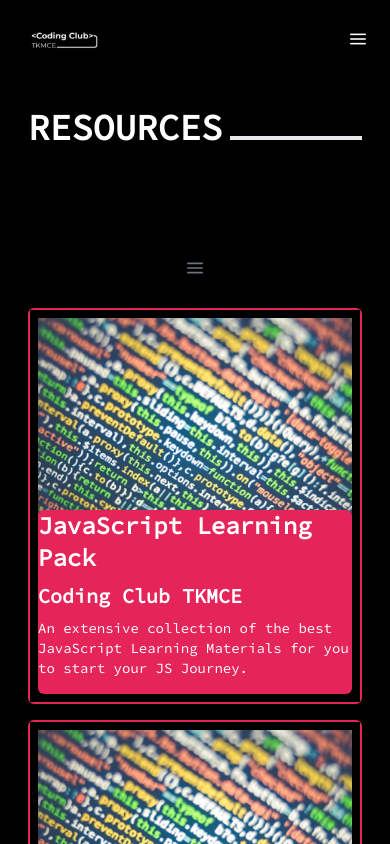
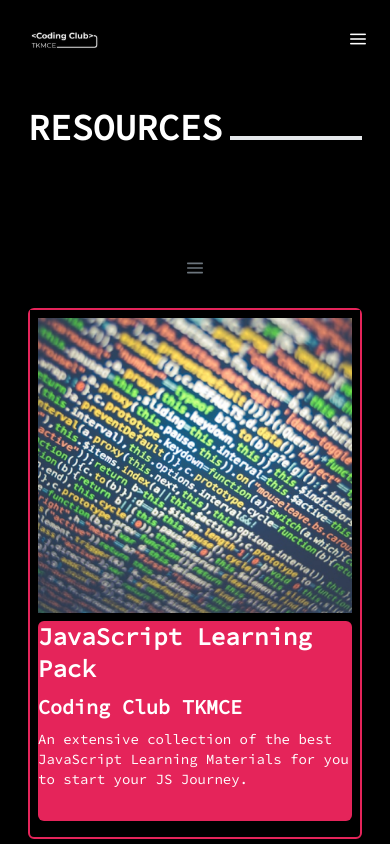
Before and after one commit to agastus047/codingclub-frontend, a React (Vite) app: page /resources in a window 390 px wide. Shown: the top 844 px of the page. Built offline with nearby package versions, Linux system fonts and the light colour scheme.

Commit message:
resourcecardpadding

```diff
--- a/src/components/ResourceCard.jsx
+++ b/src/components/ResourceCard.jsx
@@ -4,22 +4,22 @@
 const ResourceCard = () => {
   return (
     <div className="border-2 border-[#E5245A] rounded-md mt-4 mb-4">
-      <div className="border-8 border-black md:mb-2 md:mt-2 flex flex-col md:flex-row">
+      <div className="border-8 border-black mb-2 md:mb-2 md:mt-2 flex flex-col md:flex-row">
         <div className="md:w-1/2 md:ml-2">
-          <div className="bg-cover bg-center h-48 md:h-auto">
+          <div className="bg-cover bg-center h-38 mb-2 md:mb-0 md:h-auto">
             <img src={ResourceImage} alt="Resource" />
           </div>
         </div>
-        <div className="relative bg-[#E5245A] text-white md:w-1/8 md:px-24 md:py-6 md:mr-2 rounded-md group">
+        <div className="relative bg-[#E5245A]  text-white md:w-1/8 md:px-24 md:py-6 md:mr-2 rounded-md group">
           <h1 className="text-2xl md:text-4xl font-bold mb-2">JavaScript Learning Pack</h1>
           <h2 className="text-xl md:text-2xl font-bold mb-2">Coding Club TKMCE</h2>
-          <p className="text-sm md:text-xl mb-4">
+          <p className="text-sm md:text-xl mb-8">
             An extensive collection of the best JavaScript Learning Materials for you to start your JS Journey.
           </p>
           <div className="hidden md:block absolute text-xs md:text-sm left-0 bottom-10 md:left-20 md:bottom-4 bg-[#112EAF] px-2 py-1 rounded-2xl hover:bg-black transition-colors">
             Web Development
           </div>
-          <div className="card-icon absolute h-1/3 w-1/3 bg-black bottom-0 right-0 opacity-0 group-hover:opacity-100 transition-opacity duration-300">
+          <div className="card-icon absolute h-1/3 w-1/3 bg-black bottom-0 right-0 opacity-0 group-hover:opacity-100 transition-opacity duration-300 inline-block">
             <div className="relative h-full w-full">
               <span className="absolute pi pi-arrow-down-right bottom-2 right-2 text-4xl hover:text-[#112EAF] transition-all duration-300 ease-out"></span>
             </div>
```
